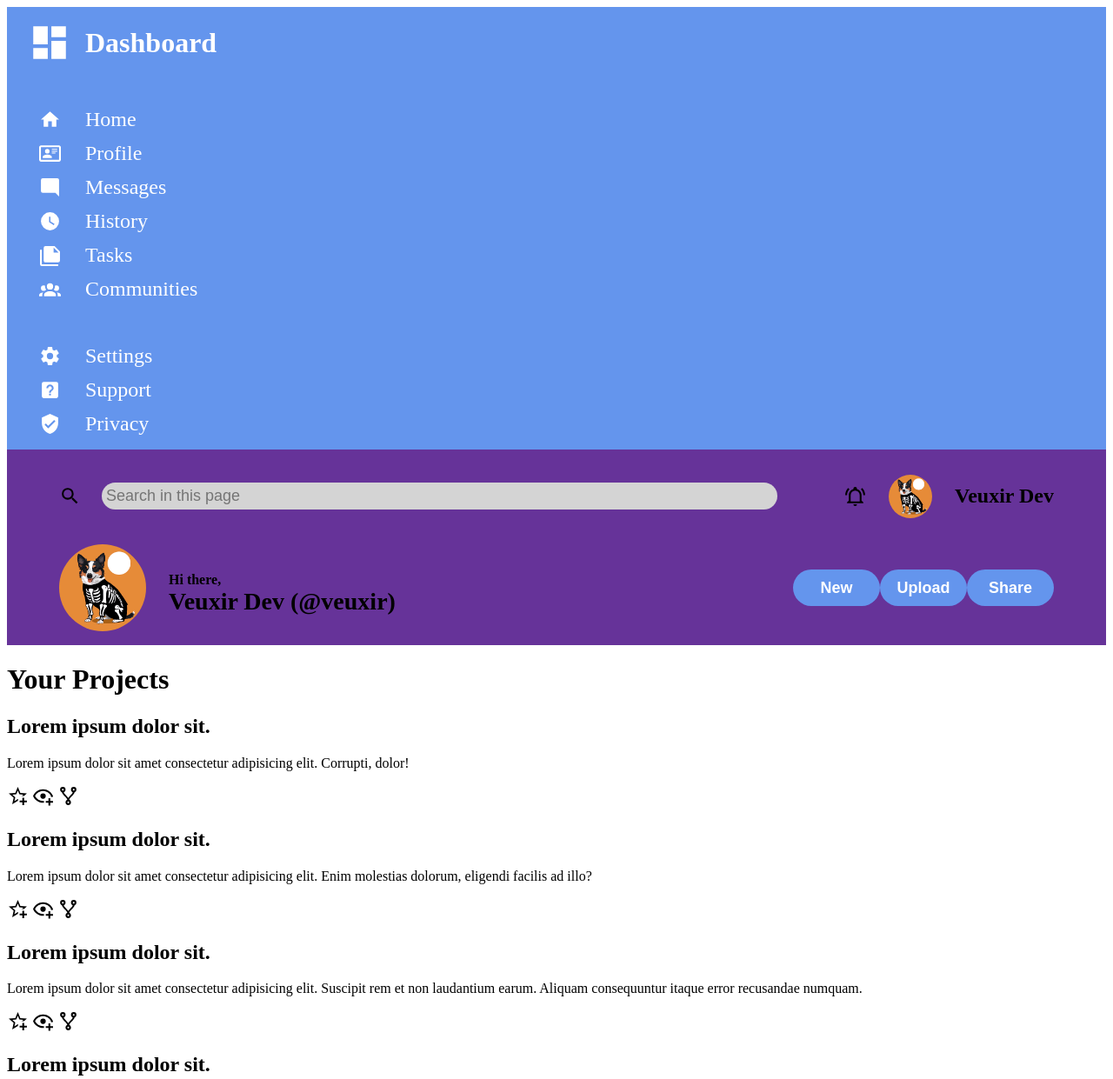
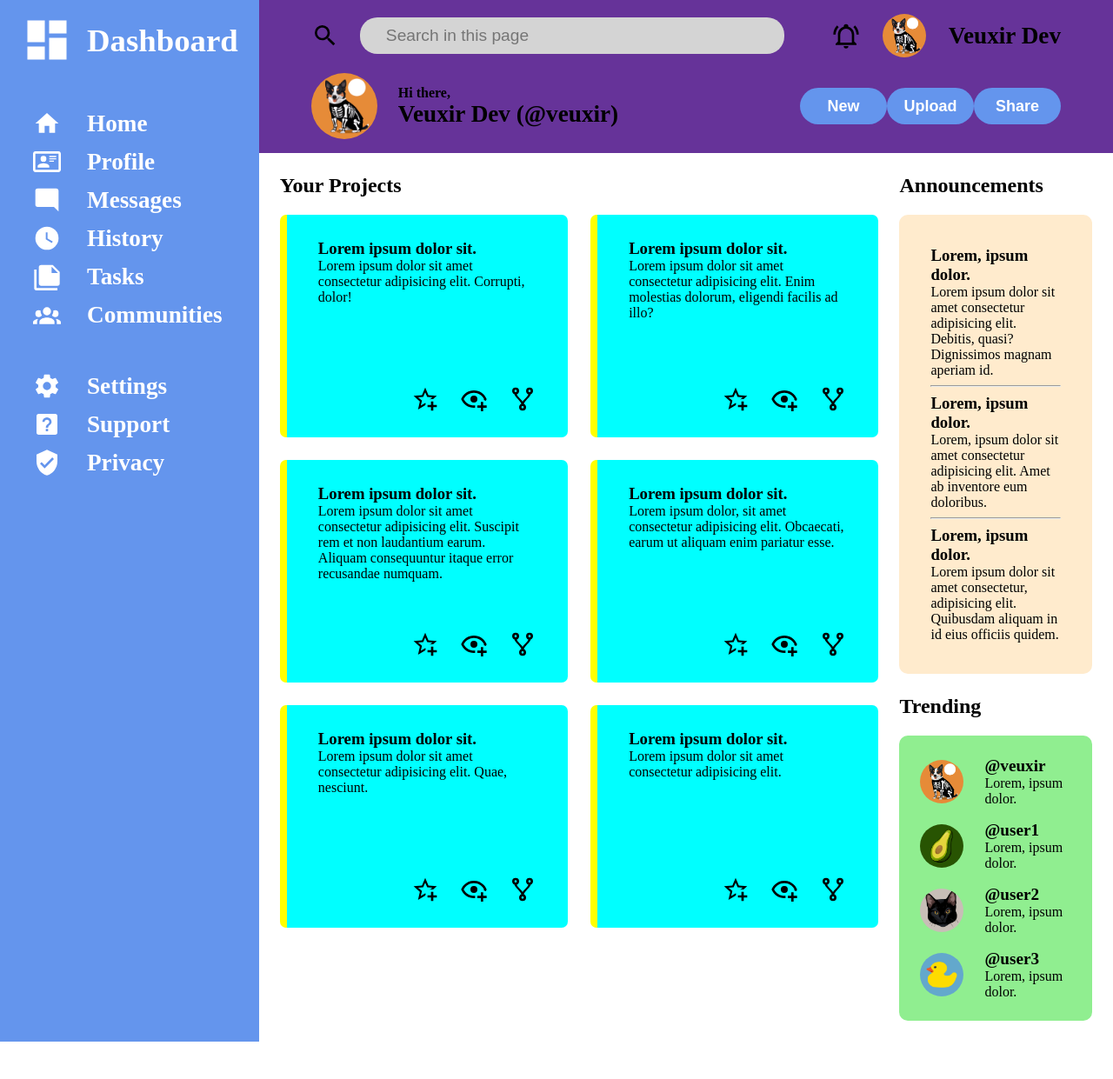
Before and after one commit to Veuxirdev/admin-dashboard, a plain HTML site: page index.html in a window 1280 px wide. Shown: the top 1241 px of the page at 87% size. After the commit the page ends 1198 px from the top, so only its background shows below. Drawn offline with Linux system fonts and the light colour scheme.

Commit message:
Add styles to projects, announcements and trending

```diff
--- a/index.html
+++ b/index.html
@@ -7,7 +7,7 @@
     <link rel="stylesheet" href="styles.css">
 </head>
 <body>
-    <div class="grid-conainer">
+    <div class="grid-container">
         <div class="sidebar">
             <!-- Add Icon -->
             <div>
@@ -42,8 +42,7 @@
                 </div>
                 <div class="welcome">
                     <img class="main-image" src="images/dog.png" alt="user icon">
-                    <p>Hi there,</p>
-                    <p>Veuxir Dev (@veuxir)</p>
+                    <p><span>Hi there,</span> Veuxir Dev (@veuxir)</p>
                 </div>
                 <div class="btns">
                         <button type="submit">New</button>
@@ -52,9 +51,10 @@
                 </div>
         </div>
         <div class="projects">
-            <h1>Your Projects</h1>
+            <h2>Your Projects</h2>
+            <div class="card-container">
                 <div class="card">
-                <h2>Lorem ipsum dolor sit.</h2>
+                    <h3>Lorem ipsum dolor sit.</h3>
                     <p>Lorem ipsum dolor sit amet consectetur adipisicing elit. Corrupti, dolor!</p>
                     <div class="actions">
                         <img src="svgs/star-plus-outline.svg" alt="" class="icon">
@@ -63,7 +63,7 @@
                     </div>
                 </div>
                 <div class="card">
-                <h2>Lorem ipsum dolor sit.</h2>
+                    <h3>Lorem ipsum dolor sit.</h3>
                     <p>Lorem ipsum dolor sit amet consectetur adipisicing elit. Enim molestias dolorum, eligendi facilis ad illo?</p>
                     <div class="actions">
                         <img src="svgs/star-plus-outline.svg" alt="" class="icon">
@@ -72,7 +72,7 @@
                     </div>
                 </div>
                 <div class="card">
-                <h2>Lorem ipsum dolor sit.</h2>
+                    <h3>Lorem ipsum dolor sit.</h3>
                     <p>Lorem ipsum dolor sit amet consectetur adipisicing elit. Suscipit rem et non laudantium earum. Aliquam consequuntur itaque error recusandae numquam.</p>
                     <div class="actions">
                         <img src="svgs/star-plus-outline.svg" alt="" class="icon">
@@ -81,7 +81,7 @@
                     </div>
                 </div>
                 <div class="card">
-                <h2>Lorem ipsum dolor sit.</h2>
+                    <h3>Lorem ipsum dolor sit.</h3>
                     <p>Lorem ipsum dolor, sit amet consectetur adipisicing elit. Obcaecati, earum ut aliquam enim pariatur esse.</p>
                     <div class="actions">
                         <img src="svgs/star-plus-outline.svg" alt="" class="icon">
@@ -90,7 +90,7 @@
                     </div>
                 </div>
                 <div class="card">
-                <h2>Lorem ipsum dolor sit.</h2>
+                    <h3>Lorem ipsum dolor sit.</h3>
                     <p>Lorem ipsum dolor sit amet consectetur adipisicing elit. Quae, nesciunt.</p>
                     <div class="actions">
                         <img src="svgs/star-plus-outline.svg" alt="" class="icon">
@@ -99,7 +99,7 @@
                     </div>
                 </div>
                 <div class="card">
-                <h2>Lorem ipsum dolor sit.</h2>
+                    <h3>Lorem ipsum dolor sit.</h3>
                     <p>Lorem ipsum dolor sit amet consectetur adipisicing elit.</p>
                     <div class="actions">
                         <img src="svgs/star-plus-outline.svg" alt="" class="icon">
@@ -108,44 +108,44 @@
                     </div>
                 </div>
             </div>
+        </div>
         <div class="announcements">
-            <h1>Announcements</h1>
+            <h2>Announcements</h2>
             <div class="info-container">
                 <div class="info">
-                    <h2>Lorem, ipsum dolor.</h2>
-                    <p>Lorem ipsum dolor sit amet, consectetur adipisicing elit. Labore libero reprehenderit aperiam obcaecati quas dolores?</p>
+                    <h3>Lorem, ipsum dolor.</h3>
+                    <p>Lorem ipsum dolor sit amet consectetur adipisicing elit. Debitis, quasi? Dignissimos magnam aperiam id.</p>
                 </div>
+                <hr>
                 <div class="info">
-                    <h2>Lorem, ipsum dolor.</h2>
-                    <p>Lorem ipsum dolor sit amet, consectetur adipisicing elit. Labore libero reprehenderit aperiam obcaecati quas dolores?</p>
+                    <h3>Lorem, ipsum dolor.</h3>
+                    <p>Lorem, ipsum dolor sit amet consectetur adipisicing elit. Amet ab inventore eum doloribus.</p>
                 </div>
+                <hr>
                 <div class="info">
-                    <h2>Lorem, ipsum dolor.</h2>
-                    <p>Lorem ipsum dolor sit amet, consectetur adipisicing elit. Labore libero reprehenderit aperiam obcaecati quas dolores?</p>
+                    <h3>Lorem, ipsum dolor.</h3>
+                    <p>Lorem ipsum dolor sit amet consectetur, adipisicing elit. Quibusdam aliquam in id eius officiis quidem.</p>
                 </div>
             </div>
         </div>
         <div class="trending">
+            <h2>Trending</h2>
             <div class="users">
                 <div class="user">
                     <img src="images/dog.png" alt="user icon">
-                    <h2>@veuxir</h2>
-                    <p>Lorem, ipsum dolor.</p>
+                    <p><span>@veuxir</span>Lorem, ipsum dolor.</p>
                 </div>
                 <div class="user">
                     <img src="images/avocado.png" alt="user icon">
-                    <h2>@jean</h2>
-                    <p>Lorem, ipsum dolor.</p>
+                    <p><span>@user1</span>Lorem, ipsum dolor.</p>
                 </div>
                 <div class="user">
                     <img src="images/cat.png" alt="user icon">
-                    <h2>@player</h2>
-                    <p>Lorem, ipsum dolor.</p>
+                    <p><span>@user2</span>Lorem, ipsum dolor.</p>
                 </div>
                 <div class="user">
                     <img src="images/duck.png" alt="user icon">
-                    <h2>@circle</h2>
-                    <p>Lorem, ipsum dolor.</p>
+                    <p><span>@user3</span>Lorem, ipsum dolor.</p>
                 </div>
             </div>
         </div>
--- a/styles.css
+++ b/styles.css
@@ -1,3 +1,13 @@
+body{
+    margin: 0;
+}
+
+.grid-container{
+    display: grid;
+    grid-template-columns: 1fr 3fr 1fr;
+    height: 100vh;
+}
+
 .sidebar{
     display: flex;
     flex-direction: column;
@@ -5,6 +15,7 @@
     background-color: cornflowerblue;
     color: white;
     padding: 16px 24px 16px 24px;
+    grid-row: span 3;
 }
 .sidebar ul{
     display: flex;
@@ -30,7 +41,7 @@
 
 .sidebar ul li a, .sidebar div{
     display: grid;
-    grid-template-columns: 50px min-content;
+    grid-template-columns: 60px min-content;
     align-items: center;
     gap: 16px;
 }
@@ -40,19 +51,21 @@
 }
 
 .sidebar span{
-    font-size: 24px;
+    font-size: 1.7rem;
+    font-weight: bold;
 }
 
 .sidebar h1{
     margin: 0;
+    font-size: 2.3rem;
 }
 
 .dash-icon{
-    width: 50px;
+    width: 60px;
 }
 
 .icon, .sidebar-icon{
-    width: 25px;
+    width: 32px;
 }
 
 .sidebar-icon, .dash-icon{
@@ -61,11 +74,12 @@
 
 .header{
     display: grid;
-    grid-template-columns: 4fr 1fr;
+    grid-template-columns: 2fr 1fr;
     padding: 16px 60px 16px 60px;
     align-items: center;
     background-color: rebeccapurple;
     gap: 18px;
+    grid-column: span 2;
 }
 
 .header .search{
@@ -76,8 +90,8 @@
 
 .header .search input{
     border-radius: 20px;
-    font-size: 18px;
-    padding:5px;
+    font-size: 1.2rem;
+    padding: 10px 30px 10px 30px;
     border: none;
     background-color: #d4d4d4;
     outline: none;
@@ -96,8 +110,9 @@
 }
 
 .header .alerts p{
-    font-size: 24px;
+    font-size: 1.7rem;
     font-weight: bold;
+    margin: 0;
 }
 
 .header .alerts .main-image{
@@ -107,28 +122,24 @@
 
 .header .welcome{
     display: grid;
-    grid-template-columns: 126px 1fr;
-    grid-template-rows: 1fr 1fr;
+    grid-template-columns: 100px 1fr;
+    grid-template-rows: 1fr;
+    align-items: center;
 }
 
 .header .welcome p {
     font-weight: bold;
     margin: 0;
+    font-size: 1.7rem;
 }
 
-.header .welcome img + p{
-    font-size: 16px;
-    align-self: flex-end;
-}
-
-.header .welcome img + p + p{
-    font-size: 28px;
-    margin: 0;
-    align-self: flex-start;
+.header .welcome p span{
+    display: block;
+    font-size: 1rem;
 }
 
 .header .welcome .main-image{
-    width: 100px;
+    width: 76px;
     border-radius: 100%;
     grid-row: span 2;
     justify-self: flex-start;
@@ -159,6 +170,95 @@
     background-color: lightskyblue;
 }
 
+.projects{
+    grid-row: span 2;
+    padding: 24px;
+}
+
+.projects h2{
+    margin-top: 0px;
+}
+
+.projects .card-container{
+    display: grid;
+    grid-template-columns: repeat(auto-fit, minmax(300px, 1fr));
+    gap: 26px;
+}
+
+.card-container .card{
+    display: grid;
+    grid-template-rows: min-content 2fr min-content;
+    height: max(200px);
+    background-color: cyan;
+    padding: 28px 36px 28px 36px;
+    border-left: 8px solid yellow;
+    border-radius: 7px;
+}
+
+.card-container .card *{
+    margin: 0;
+}
+
+.card-container .card .actions{
+    display: flex;
+    justify-content: flex-end;
+    gap:24px;
+}
+
+.announcements{
+    padding: 24px 24px 24px 0px;
+}
+
+.announcements h2{
+    margin-top: 0;
+}
+
+.announcements h3, .announcements p{
+    margin: 0;
+}
+
+.announcements .info-container{
+    background-color: blanchedalmond;
+    padding: 36px;
+    border-radius: 10px;
+}
+
+.trending{
+    padding: 0px 24px 24px 0px;
+}
+
+.trending h2{
+    margin-top: 0;
+}
+
+.trending .users{
+    background: lightgreen;
+    border-radius: 10px;
+    padding: 24px;
+}
+
+.trending .users{
+    display: flex;
+    flex-direction: column;
+    gap: 16px;
+}
+
+.trending .users *{
+    margin:0;
+}
+
+.trending .user{
+    display: flex;
+    align-items: center;
+    gap: 24px;
+}
+
+.trending .user p span{
+    display: block;
+    font-size: 1.2rem;
+    font-weight: bold;
+}
+
 .user img{
     width: 50px;
     height: 100%;
```
Lines whose indentation alone changed are shown as unchanged.
